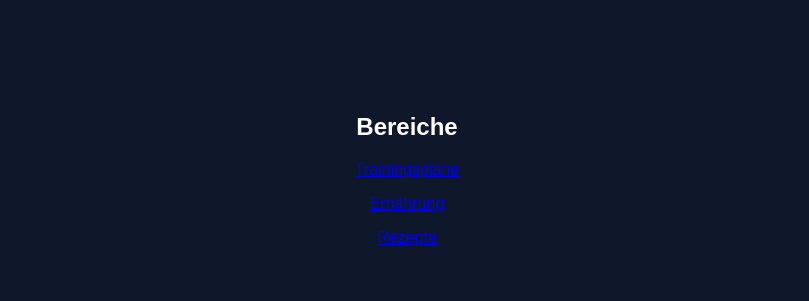
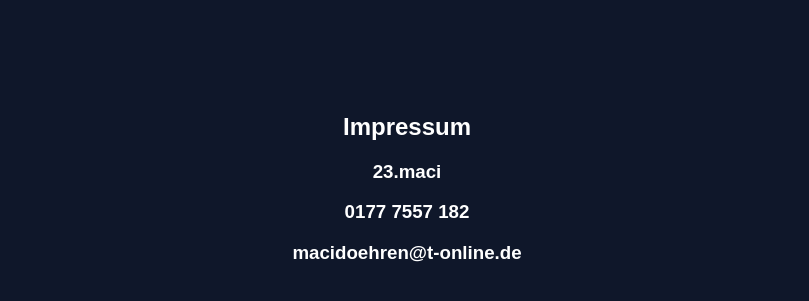
Before and after one commit to 23athletics/23.athletics, a plain HTML site: page index.html in a window 1280 px wide. Shown: the part 920-1221 px from the top of the page, without its empty margins (233-1042 px from the left). Drawn offline with Linux system fonts and the light colour scheme.

Commit message:
Update index.html

```diff
--- a/index.html
+++ b/index.html
@@ -97,12 +97,11 @@ Mit der richtigen Kombination aus Training und Ernährung erreichst du deine Zie
 </section>
 
 <section>
-<h2>Bereiche</h2>
+<h2>Impressum</h2>
 
-<p><a href="training.html">Trainingspläne</a></p>
-<p><a href="ernaehrung.html">Ernährung</a></p>
-<p><a href="rezepte.html">Rezepte</a></p>
-
+<h3>23.maci</h3>
+<h3>0177 7557 182</h3></h3>
+<h3>macidoehren@t-online.de</h3>
 </section>
 
 </body>
```
